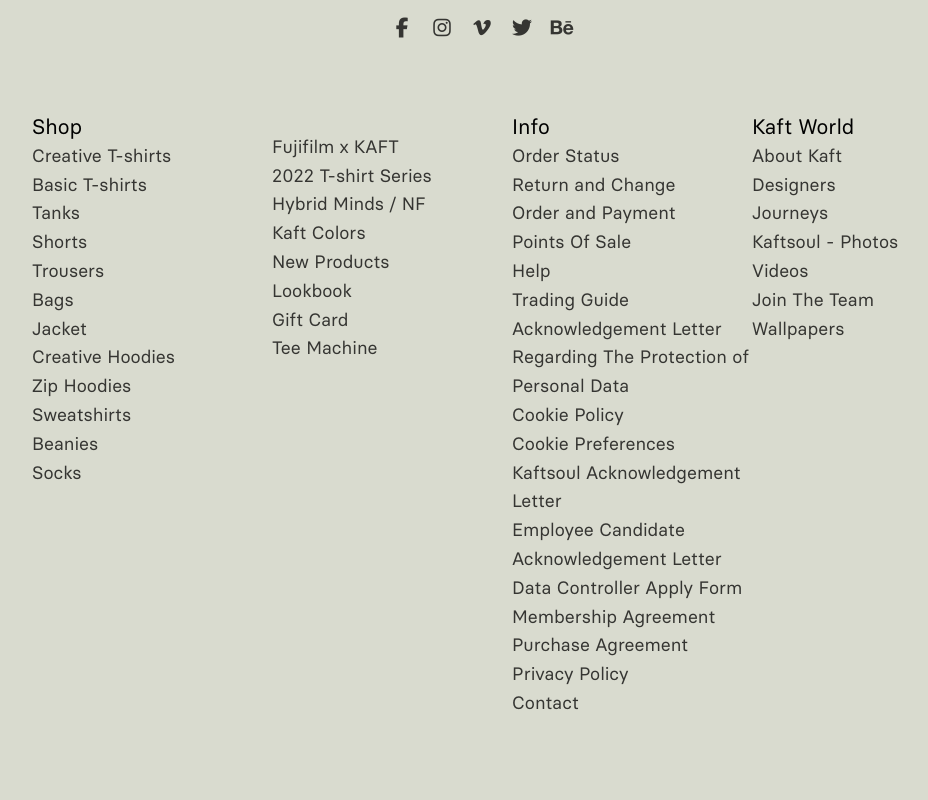
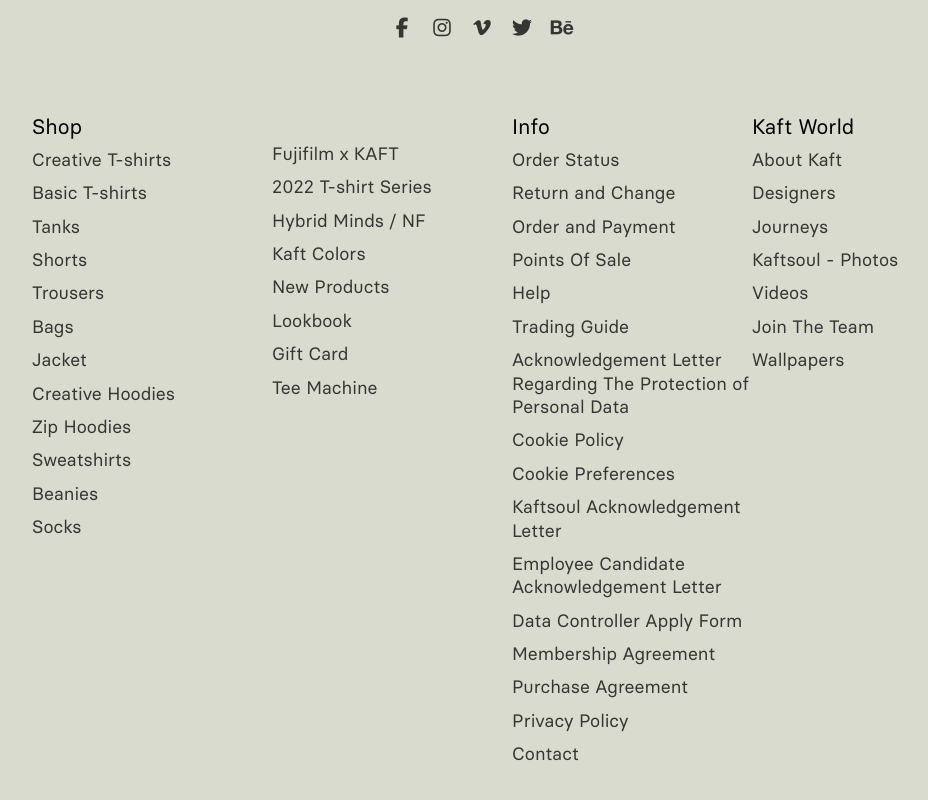
Before and after one commit to Huseynisgenderov/reactProject, a React (Create React App) app: page / in a window 1280 px wide. Shown: the part 2160-2960 px from the top of the page, without its empty margins (128-1056 px from the left). Built offline with nearby package versions, Linux system fonts and the light colour scheme; a web font is replaced by a local one.

Commit message:
footerRes

```diff
--- a/src/components/Footer/footer.scss
+++ b/src/components/Footer/footer.scss
@@ -57,6 +57,7 @@
             }
             .info {
               padding-left: 28px;
+              transition: all 1s ease-in-out;
               span {
                 text-decoration: underline;
                 cursor: pointer;
@@ -103,16 +104,25 @@
           font-size: 21px;
           margin-bottom: 3px;
         }
-        a {
-          font-size: 1.125rem;
-          color: #353532;
-          line-height: 1.6;
-          &:hover {
-            border-bottom: 1px solid #353532;
+        li {
+          margin-bottom: 10px;
+          a {
+            font-size: 1.125rem;
+            color: #353532;
+            line-height: 1.3;
+            transition: all 0.5s ease-in-out;
+            &:hover {
+              border-bottom: 1px solid #353532;
+            }
           }
         }
       }
-      .footer-cart-detail-info{
+      .m-small {
+        a {
+          line-height: 1.22 !important;
+        }
+      }
+      .footer-cart-detail-info {
         display: none;
       }
     }
@@ -215,7 +225,7 @@
     .ul-clear {
       display: flex;
       flex-wrap: wrap;
-      li{
+      li {
         width: 50%;
         margin-bottom: 10px;
       }
--- a/src/components/Navbar/Navbar.jsx
+++ b/src/components/Navbar/Navbar.jsx
@@ -137,7 +137,7 @@
                   </li>
                 </ul>
               </li>
-              <li className="menu-item">
+              <li className="menu-item second">
                 <h2 className="menu-title">Info</h2>
                 <ul class="info-list">
                   <li>
--- a/src/components/Navbar/navbar.scss
+++ b/src/components/Navbar/navbar.scss
@@ -140,7 +140,7 @@
       .loginTitle {
         color: #f2f3ee;
         display: inline-block;
-        transition: all 0.222s linear 0s;
+        transition: all 0.5s linear 0s;
         &:hover {
           border-bottom: 1px solid #f2f3ee;
         }
@@ -229,6 +229,9 @@
         display: flex;
         justify-content: flex-end;
         height: inherit;
+        .second {
+          background-color: #f2f3ef;
+        }
         .menu-item {
           width: 36%;
           padding-top: 55px;
```
